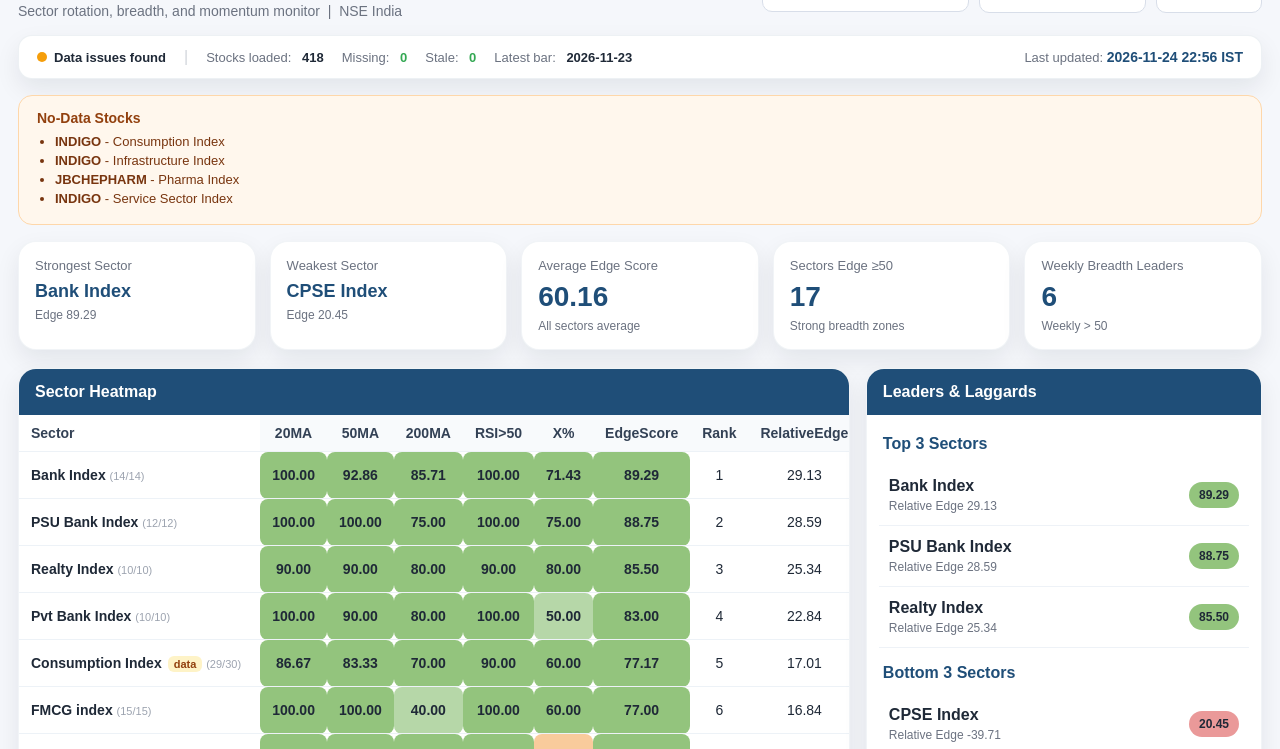
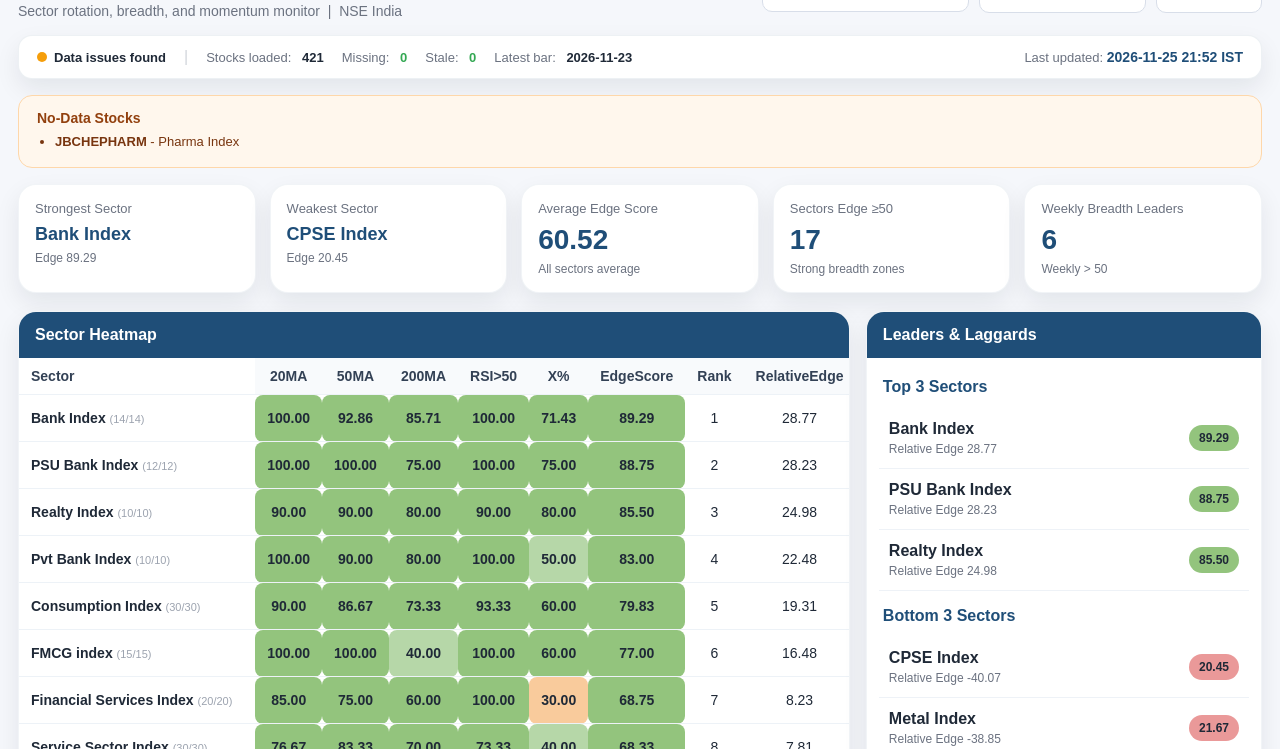
Before and after one commit to VJTriumph/market-breadth-dashboard, a plain HTML site: page output/market_breadth_dashboard_output.html in a window 1280 px wide. Shown: the part 51-800 px from the top of the page. Drawn offline with Linux system fonts and the light colour scheme.

Commit message:
Auto-update dashboard

```diff
--- a/data/stocks_data.csv
+++ b/data/stocks_data.csv
@@ -100,6 +100,7 @@ Consumption Index,HAVELLS,2026-11-23,1184.0,1108.715,1,1091.62,1,1211.6859,0,75.
 Consumption Index,HEROMOTOCO,2026-11-23,5535.0,5349.125,1,5248.61,1,5211.4971,1,67.2379,1,5359.5,3.2746,1
 Consumption Index,HINDUNILVR,2026-11-23,2019.1,1945.313,1,1903.4508,1,2084.2585,0,69.3904,1,2000.3,0.9399,0
 Consumption Index,INDHOTEL,2026-11-23,906.0,860.6475,1,783.631,1,705.4981,1,71.4763,1,886.0,2.2573,1
+Consumption Index,INDIGO,2026-11-23,5523.0,5250.55,1,5011.192,1,4845.2865,1,72.5323,1,5544.0,-0.3788,0
 Consumption Index,ITC,2026-11-23,301.0,280.5925,1,270.021,1,285.4167,1,81.5118,1,295.1,1.9993,1
 Consumption Index,M&M,2026-11-23,3487.3999,3179.56,1,3038.806,1,3163.8199,1,78.7027,1,3339.0,4.4444,1
 Consumption Index,MARUTI,2026-11-23,14010.0,12471.95,1,12055.06,1,13164.373,1,82.7635,1,12571.0,11.447,1
@@ -234,6 +235,7 @@ Infrastructure Index,GODREJPROP,2026-11-23,1923.0,1761.18,1,1688.376,1,1792.3484
 Infrastructure Index,GRASIM,2026-11-23,3075.2,3068.56,1,3054.816,1,3001.3646,1,51.6875,1,3084.3999,-0.2983,0
 Infrastructure Index,HINDPETRO,2026-11-23,385.0,372.69,1,356.596,1,368.2163,1,67.4528,1,386.95,-0.5039,0
 Infrastructure Index,INDHOTEL,2026-11-23,906.0,860.6475,1,783.631,1,705.4981,1,71.4763,1,886.0,2.2573,1
+Infrastructure Index,INDIGO,2026-11-23,5523.0,5250.55,1,5011.192,1,4845.2865,1,72.5323,1,5544.0,-0.3788,0
 Infrastructure Index,INDUSTOWER,2026-11-23,380.25,386.76,0,381.687,0,397.1817,0,47.8532,0,396.2,-4.0257,0
 Infrastructure Index,IOC,2026-11-23,145.0,141.075,1,135.674,1,143.149,1,65.4957,1,144.03,0.6735,0
 Infrastructure Index,LT,2026-11-23,4099.8999,4026.495,1,3869.182,1,3935.825,1,64.9869,1,4140.0,-0.9686,0
@@ -402,6 +404,7 @@ Service Sector Index,HCLTECH,2026-11-23,1364.3,1395.275,0,1315.8855,1,1278.5163,
 Service Sector Index,HDFCBANK,2026-11-23,817.8,764.3175,1,734.373,1,772.8749,1,78.3855,1,816.5,0.1592,0
 Service Sector Index,HDFCLIFE,2026-11-23,574.95,556.1325,1,546.437,1,587.8166,0,67.6609,1,604.5,-4.8883,0
 Service Sector Index,ICICIBANK,2026-11-23,1585.5,1510.645,1,1415.882,1,1360.1054,1,77.8622,1,1585.0,0.0315,0
+Service Sector Index,INDIGO,2026-11-23,5523.0,5250.55,1,5011.192,1,4845.2865,1,72.5323,1,5544.0,-0.3788,0
 Service Sector Index,INDUSINDBK,2026-11-23,963.0,895.235,1,902.718,1,922.5948,1,70.1066,1,914.55,5.2977,1
 Service Sector Index,INFY,2026-11-23,1103.4,1134.6614,0,1071.7288,1,1141.1485,0,41.947,0,1145.1,-3.6416,0
 Service Sector Index,JIOFIN,2026-11-23,219.7,220.498,0,220.4778,0,237.5452,0,57.6115,1,226.0,-2.7876,0
--- a/output/market_breadth_dashboard_output.html
+++ b/output/market_breadth_dashboard_output.html
@@ -150,7 +150,7 @@ const dashboardData = [
     "stocks_total": 14,
     "edge": 89.29,
     "rank": 1,
-    "relative": 29.13,
+    "relative": 28.77,
     "status": "Strong",
     "data_warning": "OK"
   },
@@ -165,7 +165,7 @@ const dashboardData = [
     "stocks_total": 12,
     "edge": 88.75,
     "rank": 2,
-    "relative": 28.59,
+    "relative": 28.23,
     "status": "Strong",
     "data_warning": "OK"
   },
@@ -180,7 +180,7 @@ const dashboardData = [
     "stocks_total": 10,
     "edge": 85.5,
     "rank": 3,
-    "relative": 25.34,
+    "relative": 24.98,
     "status": "Strong",
     "data_warning": "OK"
   },
@@ -195,24 +195,24 @@ const dashboardData = [
     "stocks_total": 10,
     "edge": 83.0,
     "rank": 4,
-    "relative": 22.84,
+    "relative": 22.48,
     "status": "Strong",
     "data_warning": "OK"
   },
   {
     "sector": "Consumption Index",
-    "p20": 86.67,
-    "p50": 83.33,
-    "p200": 70.0,
-    "prsi": 90.0,
+    "p20": 90.0,
+    "p50": 86.67,
+    "p200": 73.33,
+    "prsi": 93.33,
     "pweek": 60.0,
-    "stocks_ok": 29,
+    "stocks_ok": 30,
     "stocks_total": 30,
-    "edge": 77.17,
+    "edge": 79.83,
     "rank": 5,
-    "relative": 17.01,
+    "relative": 19.31,
     "status": "Strong",
-    "data_warning": "WARNING"
+    "data_warning": "OK"
   },
   {
     "sector": "FMCG index",
@@ -225,7 +225,7 @@ const dashboardData = [
     "stocks_total": 15,
     "edge": 77.0,
     "rank": 6,
-    "relative": 16.84,
+    "relative": 16.48,
     "status": "Strong",
     "data_warning": "OK"
   },
@@ -240,7 +240,22 @@ const dashboardData = [
     "stocks_total": 20,
     "edge": 68.75,
     "rank": 7,
-    "relative": 8.59,
+    "relative": 8.23,
+    "status": "Strong",
+    "data_warning": "OK"
+  },
+  {
+    "sector": "Service Sector Index",
+    "p20": 76.67,
+    "p50": 83.33,
+    "p200": 70.0,
+    "prsi": 73.33,
+    "pweek": 40.0,
+    "stocks_ok": 30,
+    "stocks_total": 30,
+    "edge": 68.33,
+    "rank": 8,
+    "relative": 7.81,
     "status": "Strong",
     "data_warning": "OK"
   },
@@ -254,8 +269,8 @@ const dashboardData = [
     "stocks_ok": 15,
     "stocks_total": 15,
     "edge": 68.33,
-    "rank": 8,
-    "relative": 8.17,
+    "rank": 9,
+    "relative": 7.81,
     "status": "Strong",
     "data_warning": "OK"
   },
@@ -269,25 +284,10 @@ const dashboardData = [
     "stocks_ok": 20,
     "stocks_total": 20,
     "edge": 65.75,
-    "rank": 9,
-    "relative": 5.59,
+    "rank": 10,
+    "relative": 5.23,
     "status": "Strong",
     "data_warning": "OK"
-  },
-  {
-    "sector": "Service Sector Index",
-    "p20": 73.33,
-    "p50": 80.0,
-    "p200": 66.67,
-    "prsi": 70.0,
-    "pweek": 40.0,
-    "stocks_ok": 29,
-    "stocks_total": 30,
-    "edge": 65.67,
-    "rank": 10,
-    "relative": 5.51,
-    "status": "Strong",
-    "data_warning": "WARNING"
   },
   {
     "sector": "Consumer Durables Index",
@@ -300,24 +300,24 @@ const dashboardData = [
     "stocks_total": 15,
     "edge": 65.0,
     "rank": 11,
-    "relative": 4.84,
+    "relative": 4.48,
     "status": "Strong",
     "data_warning": "OK"
   },
   {
     "sector": "Infrastructure Index",
-    "p20": 70.0,
-    "p50": 73.33,
-    "p200": 56.67,
-    "prsi": 73.33,
+    "p20": 73.33,
+    "p50": 76.67,
+    "p200": 60.0,
+    "prsi": 76.67,
     "pweek": 36.67,
-    "stocks_ok": 29,
+    "stocks_ok": 30,
     "stocks_total": 30,
-    "edge": 61.33,
+    "edge": 64.0,
     "rank": 12,
-    "relative": 1.17,
+    "relative": 3.48,
     "status": "Strong",
-    "data_warning": "WARNING"
+    "data_warning": "OK"
   },
   {
     "sector": "Pharma Index",
@@ -330,7 +330,7 @@ const dashboardData = [
     "stocks_total": 20,
     "edge": 59.25,
     "rank": 13,
-    "relative": -0.91,
+    "relative": -1.27,
     "status": "Moderate",
     "data_warning": "WARNING"
   },
@@ -345,7 +345,7 @@ const dashboardData = [
     "stocks_total": 15,
     "edge": 55.33,
     "rank": 14,
-    "relative": -4.83,
+    "relative": -5.19,
     "status": "Moderate",
     "data_warning": "OK"
   },
@@ -360,7 +360,7 @@ const dashboardData = [
     "stocks_total": 10,
     "edge": 53.5,
     "rank": 15,
-    "relative": -6.66,
+    "relative": -7.02,
     "status": "Moderate",
     "data_warning": "OK"
   },
@@ -375,7 +375,7 @@ const dashboardData = [
     "stocks_total": 30,
     "edge": 53.33,
     "rank": 16,
-    "relative": -6.83,
+    "relative": -7.19,
     "status": "Moderate",
     "data_warning": "OK"
   },
@@ -390,7 +390,7 @@ const dashboardData = [
     "stocks_total": 10,
     "edge": 50.0,
     "rank": 17,
-    "relative": -10.16,
+    "relative": -10.52,
     "status": "Moderate",
     "data_warning": "OK"
   },
@@ -405,7 +405,7 @@ const dashboardData = [
     "stocks_total": 30,
     "edge": 44.67,
     "rank": 18,
-    "relative": -15.49,
+    "relative": -15.85,
     "status": "Moderate",
     "data_warning": "OK"
   },
@@ -420,7 +420,7 @@ const dashboardData = [
     "stocks_total": 40,
     "edge": 36.5,
     "rank": 19,
-    "relative": -23.66,
+    "relative": -24.02,
     "status": "Weak",
     "data_warning": "OK"
   },
@@ -435,7 +435,7 @@ const dashboardData = [
     "stocks_total": 20,
     "edge": 33.25,
     "rank": 20,
-    "relative": -26.91,
+    "relative": -27.27,
     "status": "Weak",
     "data_warning": "OK"
   },
@@ -450,7 +450,7 @@ const dashboardData = [
     "stocks_total": 15,
     "edge": 21.67,
     "rank": 21,
-    "relative": -38.49,
+    "relative": -38.85,
     "status": "Weak",
     "data_warning": "OK"
   },
@@ -465,39 +465,24 @@ const dashboardData = [
     "stocks_total": 11,
     "edge": 20.45,
     "rank": 22,
-    "relative": -39.71,
+    "relative": -40.07,
     "status": "Weak",
     "data_warning": "OK"
   }
 ]
 const qualityData = {
-  "run_time": "2026-11-24 22:56 IST",
+  "run_time": "2026-11-25 21:52 IST",
   "most_recent_bar": "2026-11-23",
   "total_stocks": 232,
-  "ok_stocks": 418,
+  "ok_stocks": 421,
   "missing_count": 0,
-  "nodata_count": 4,
+  "nodata_count": 1,
   "stale_count": 0,
   "missing": [],
   "nodata": [
     {
-      "stock": "INDIGO",
-      "sector": "Consumption Index",
-      "reason": "Insufficient bars (<10)"
-    },
-    {
-      "stock": "INDIGO",
-      "sector": "Infrastructure Index",
-      "reason": "Insufficient bars (<10)"
-    },
-    {
       "stock": "JBCHEPHARM",
       "sector": "Pharma Index",
-      "reason": "Insufficient bars (<10)"
-    },
-    {
-      "stock": "INDIGO",
-      "sector": "Service Sector Index",
       "reason": "Insufficient bars (<10)"
     }
   ],
@@ -524,7 +509,7 @@ const qualityData = {
       "total": 15
     },
     "Consumption Index": {
-      "ok": 29,
+      "ok": 30,
       "total": 30
     },
     "Energy Index": {
@@ -548,7 +533,7 @@ const qualityData = {
       "total": 10
     },
     "Infrastructure Index": {
-      "ok": 29,
+      "ok": 30,
       "total": 30
     },
     "MNC Index": {
@@ -588,7 +573,7 @@ const qualityData = {
       "total": 10
     },
     "Service Sector Index": {
-      "ok": 29,
+      "ok": 30,
       "total": 30
     }
   }
```
Also changed, not shown: data/dashboard.csv (+22 -22 lines), data/data_quality.json (+6 -21 lines), index.html (+58 -73 lines).
